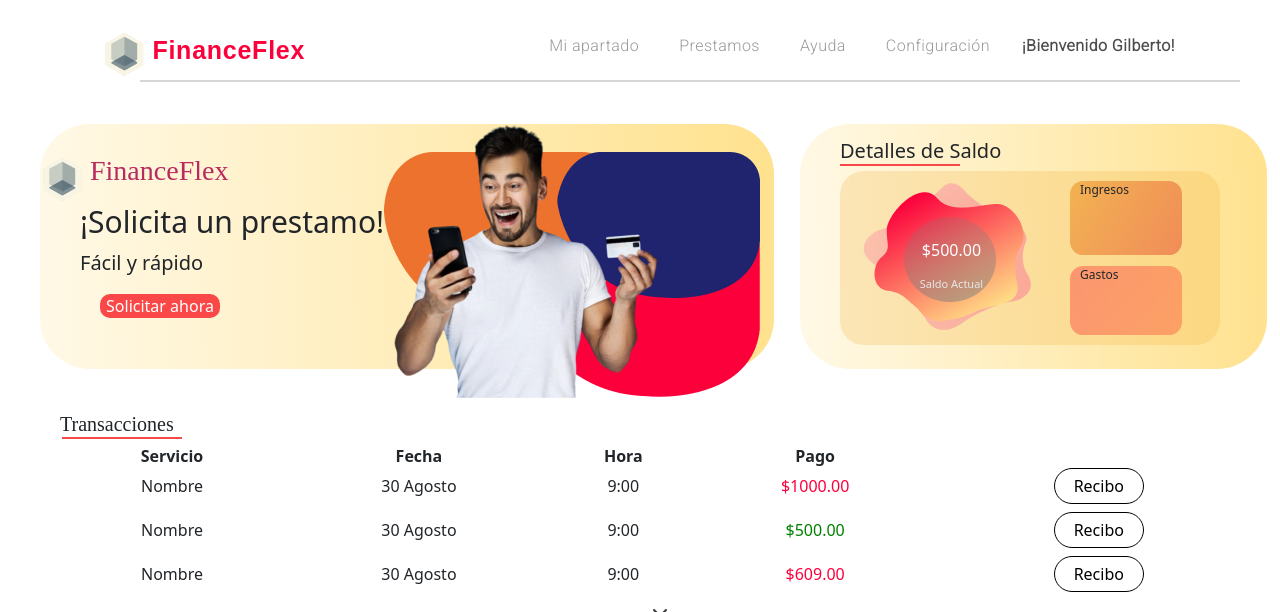
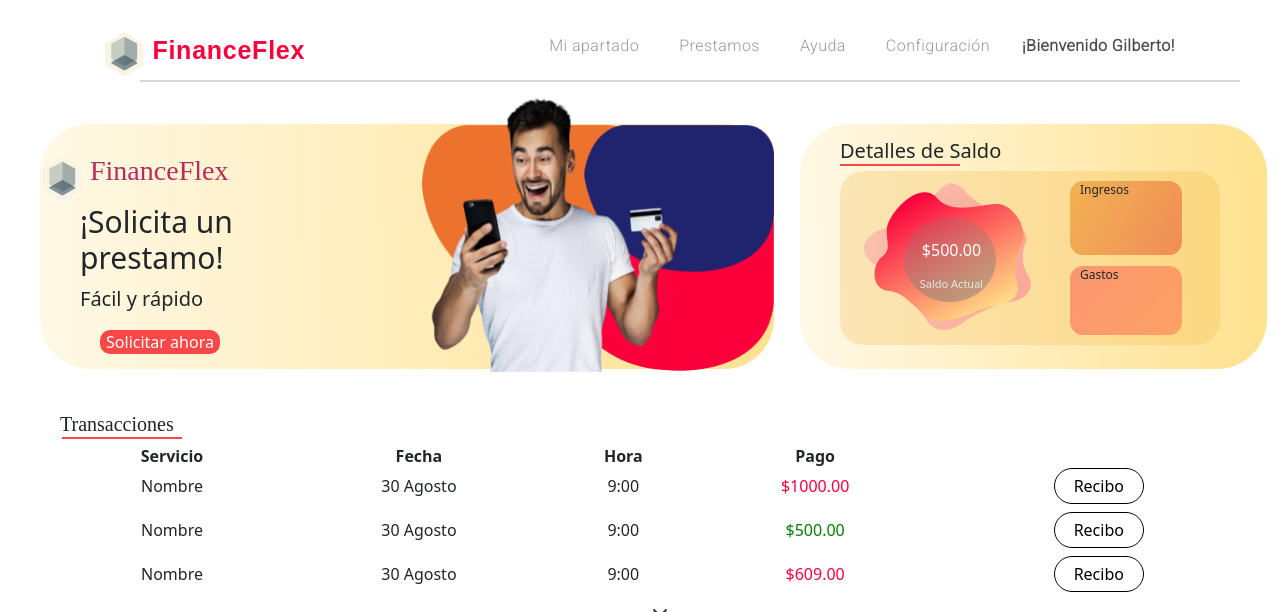
Before and after one commit to GilbertoMV/FinanceFlex, a PHP site: page /main.html in a window 1280 px wide. Shown: the top 612 px of the page. Run offline with PHP 8.4, Linux system fonts and the light colour scheme; some libraries are stand-ins or nearby versions; some web fonts are replaced.

Commit message:
img correccion
acomodo la imagen

```diff
--- a/main.html
+++ b/main.html
@@ -40,7 +40,7 @@
     <section class="main">
         <div class="banner">
             <div class="log">
-                <img src="public/img/logito.png" alt="">
+                <img src="public/img/logito.png" alt="" >
                 <h3>FinanceFlex</h3>
             </div>
             <div class="info">
@@ -49,7 +49,7 @@
                 <button type="button"><a href="prestamos.php">Solicitar ahora</a></button>
             </div>
             <div class="imagen">
-                <img src="public/img/bannerimg.png" alt="">
+                <img src="public/img/bannerimg.png" alt=""  class="img">
             </div>
         </div>
     </section>
--- a/public/css/main.css
+++ b/public/css/main.css
@@ -581,3 +581,13 @@ main .transacciones h2{
       margin: 1rem 0;
     }
 }
+.imagen {
+  margin-left:46px ;
+  width: 49%;
+  height: 100%;
+}
+.img {
+  width: 100%;
+  height: 112%;
+  margin-top: -27px;
+}
```
